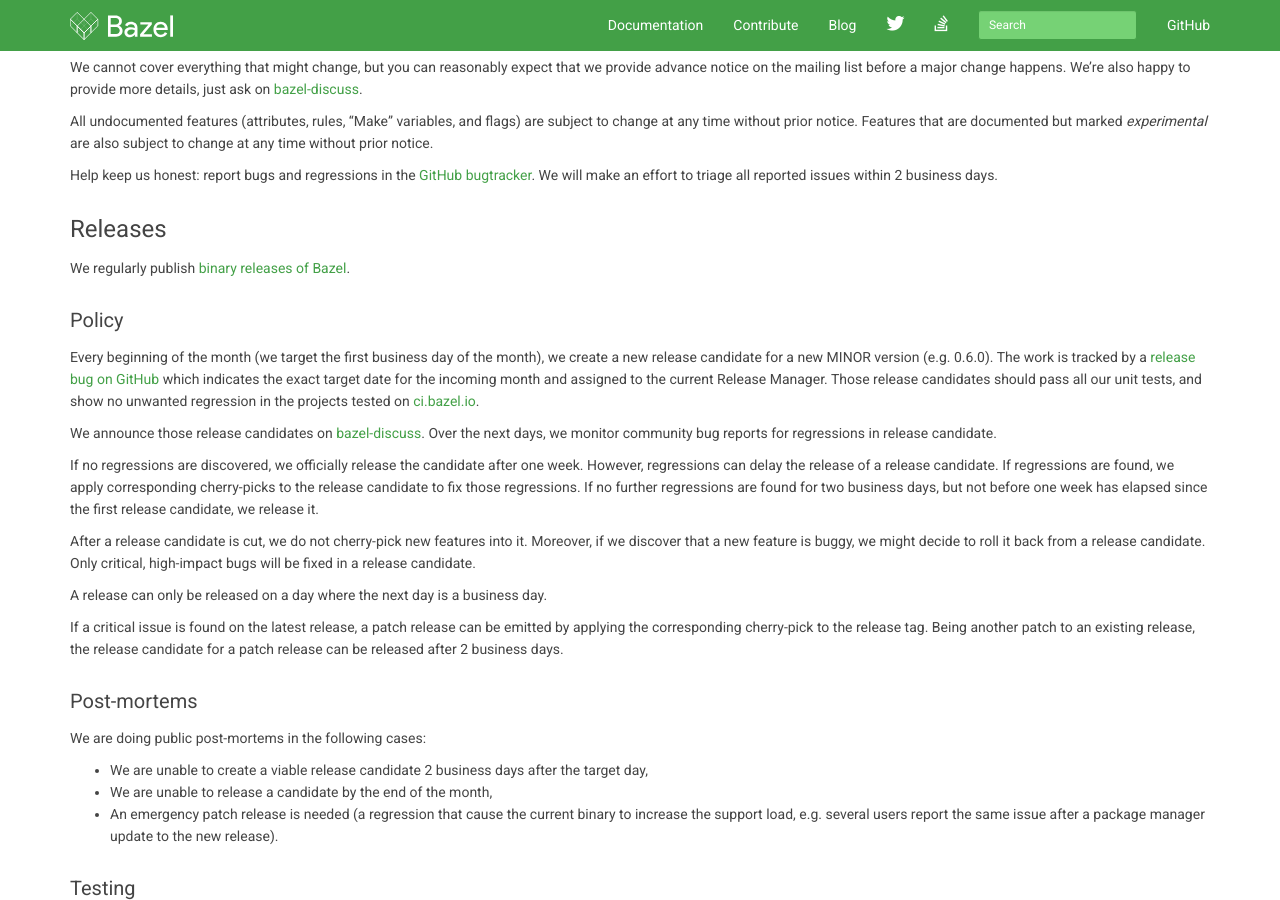
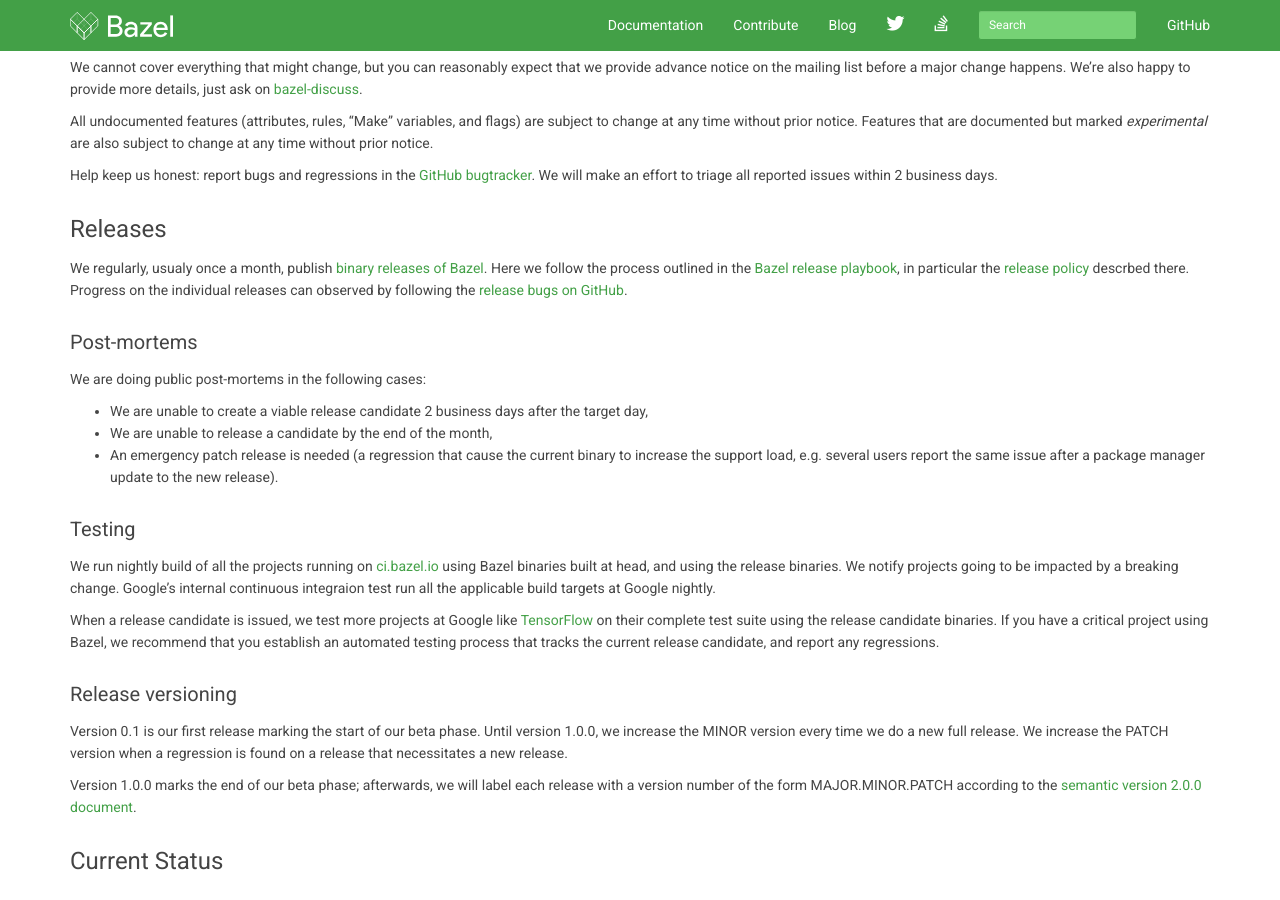
Before and after one commit to bazelbuild/bazel-website, a Jekyll site: the page built from support.md, in a window 1280 px wide and 900 px high, scrolled down 602 px. Built offline with Jekyll 4.4.1, drawn with Linux system fonts in a browser that asks for light colours; nearby versions of some CDN libraries; library files that are not in the unit come from our copies; comment, search, counter and statistics services are not loaded.

Commit message:
Deduplicate the release policy in favor of the playbook
Two avoid having two sources describing our release policy, remove
the one on the website in favor of a reference to our public release
play book.

Note: by this change we're dropping the requirement "A release can
only be released on a day where the next day is a business day."
which has never been an issue for an open-source release anyway.

```diff
--- a/support.md
+++ b/support.md
@@ -45,34 +45,14 @@
 
 ## Releases
 
-We regularly publish [binary releases of Bazel](https://github.com/bazelbuild/bazel/releases).
-
-### Policy
-
-Every beginning of the month (we target the first business day of the month), we create a new release
-candidate for a new MINOR version (e.g. 0.6.0). The work is tracked by a [release bug on GitHub](https://github.com/bazelbuild/bazel/issues?q=is%3Aissue+is%3Aopen+label%3Arelease) which indicates
-the exact target date for the incoming month and assigned to the current Release Manager.
-Those release candidates should pass all our unit tests, and show no unwanted regression in the
-projects tested on [ci.bazel.io](http://ci.bazel.io).
-
-We announce those release candidates on [bazel-discuss](https://groups.google.com/forum/#!forum/bazel-discuss).
-Over the next days, we monitor community bug reports for regressions in release candidate.
-
-If no regressions are discovered, we officially release the candidate after one week. However,
-regressions can delay the release of a release candidate. If regressions are found, we apply
-corresponding cherry-picks to the release candidate to fix those regressions. If no further
-regressions are found for two business days, but not before one week has elapsed since the first
-release candidate, we release it.
-
-After a release candidate is cut, we do not cherry-pick new features into it.
-Moreover, if we discover that a new feature is buggy, we might decide to roll it back from a
-release candidate. Only critical, high-impact bugs will be fixed in a release candidate.
-
-A release can only be released on a day where the next day is a business day.
-
-If a critical issue is found on the latest release, a patch release can be emitted by applying the
-corresponding cherry-pick to the release tag. Being another patch to an existing release, the
-release candidate for a patch release can be released after 2 business days.
+We regularly, usualy once a month, publish
+[binary releases of Bazel](https://github.com/bazelbuild/bazel/releases). Here
+we follow the process outlined in the
+[Bazel release playbook](https://github.com/bazelbuild/continuous-integration/blob/master/docs/release-playbook.md),
+in particular the
+[release policy](https://github.com/bazelbuild/continuous-integration/blob/master/docs/release-playbook.md#push-a-release)
+descrbed there. Progress on the individual releases can observed by following
+the [release bugs on GitHub](https://github.com/bazelbuild/bazel/issues?q=is%3Aissue+is%3Aopen+label%3Arelease).
 
 ### Post-mortems
 
```
